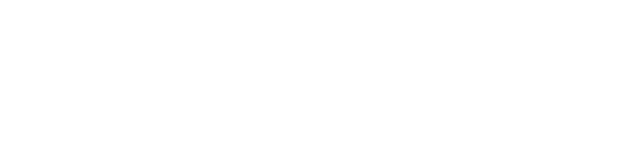
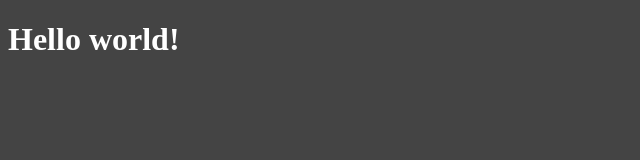
Before and after one commit to HerculesPL/portifolio, a website: page dist/index.html in a window 1280 px wide. Shown: the whole page, without its empty margins (0-640 px from the left). Drawn offline with Linux system fonts and the light colour scheme.

Commit message:
Initial Workflow setup

```diff
--- /dev/null
+++ b/scss/main.scss
@@ -0,0 +1,7 @@
+$primary-color: #444;
+
+body {
+    background: $primary-color;
+    color: #fff;
+
+}
```
Also changed, not shown: package.json (added, +23 -0 lines), dist/css/main.css (added), dist/index.html, 1 other file.
